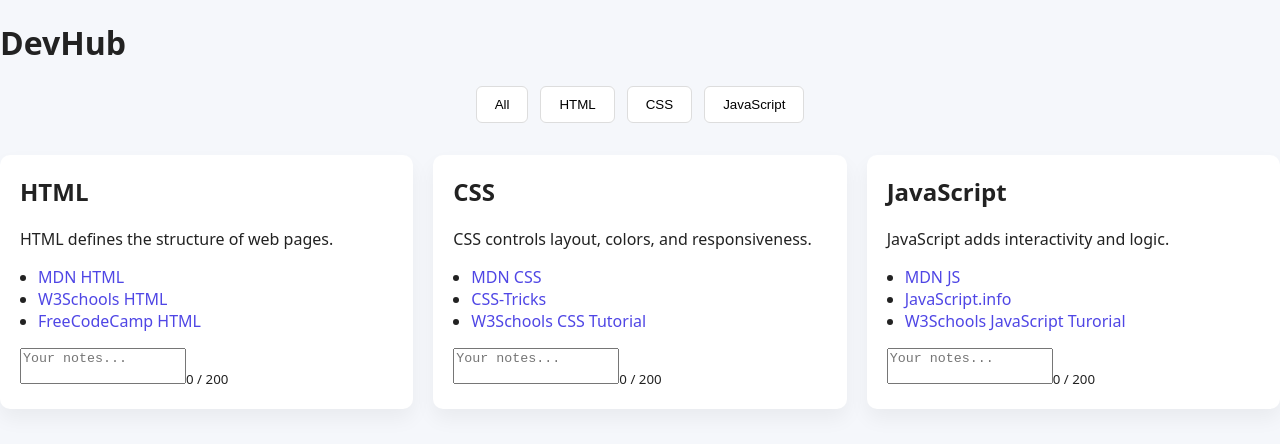
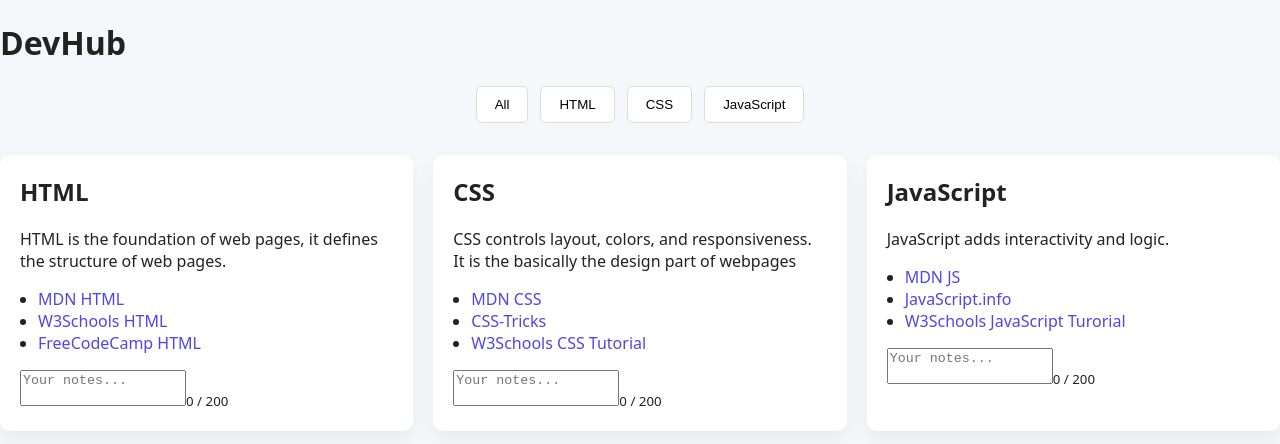
Before and after one commit to GabieRise/Devhub2.O, a React (Vite) app: page / in a window 1280 px wide. Shown: the top 444 px of the page. Built offline with nearby package versions, Linux system fonts and the light colour scheme.

Commit message:
resources data update

```diff
--- a/src/data/resources.js
+++ b/src/data/resources.js
@@ -2,7 +2,7 @@ const resourcesData = [
   {
     id: "html",
     title: "HTML",
-    description: "HTML defines the structure of web pages.",
+    description: "HTML is the foundation of web pages, it defines the structure of web pages.",
     links: [
       { name: "MDN HTML", url: "https://developer.mozilla.org/en-US/docs/Web/HTML" },
       { name: "W3Schools HTML", url: "https://www.w3schools.com/html/" },
@@ -12,7 +12,7 @@ const resourcesData = [
   {
     id: "css",
     title: "CSS",
-    description: "CSS controls layout, colors, and responsiveness.",
+    description: "CSS controls layout, colors, and responsiveness. It is the basically the design part of webpages",
     links: [
       { name: "MDN CSS", url: "https://developer.mozilla.org/en-US/docs/Web/CSS" },
       { name: "CSS-Tricks", url: "https://css-tricks.com/" },
```
